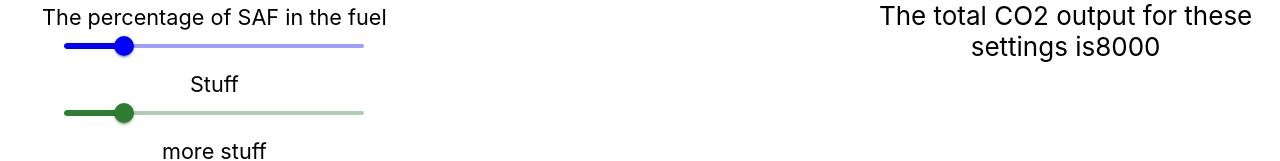
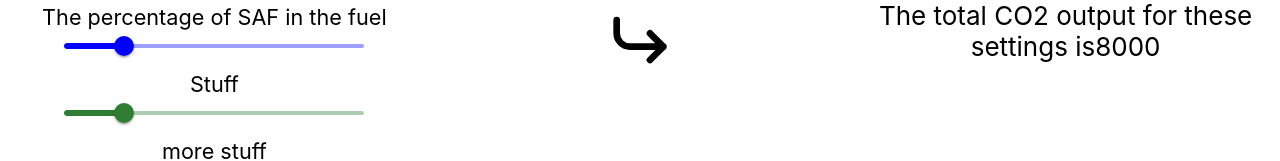
Before and after one commit to hans1512/EiTNettside, a React (Create React App) app: page / in a window 1280 px wide. Shown: the top 161 px of the page. Built offline with nearby package versions, Linux system fonts and the light colour scheme.

Commit message:
added svg for arrow

```diff
--- a/src/App.css
+++ b/src/App.css
@@ -37,6 +37,7 @@
   justify-content: start;
   font-size: calc(10px + 2vmin);
   color: black;
+  position: relative;
 }
 
 .power-image{
@@ -49,6 +50,15 @@
   width: 30vh;
   height: 30vh;
 }
+
+.arrow-image{
+  width: 100%;
+  height:  10vh;
+  flex-direction: row;
+  display: flex;
+
+}
+
 .output-section {
   min-height: 100vh;
   min-width: 33.5%;
--- a/src/App.js
+++ b/src/App.js
@@ -11,6 +11,7 @@ import tyskland from "./images/tyskland.svg"
 import kina from "./images/kina.svg"
 import usa from "./images/usa.svg"
 import norge from "./images/norge.svg"
+import pil from "./images/pil.svg"
 
 function App() {
   const [slider1, setSlider1] = useState(20);
@@ -41,6 +42,7 @@ function App() {
       <div className="input-section">
         <div>
           <div>
+
             <small>The percentage of SAF in the fuel</small>
             <Slider
               defaultValue={20}
@@ -121,6 +123,9 @@ function App() {
         {powerState === "Vindkraft" && (
           <img src={vindkraft} className="power-image" alt="Vindkraft"></img>
         )}
+        <div className="arrow-image">
+          <img src={pil} className="arrow-image" alt="pil" ></img>
+        </div>
         {countryState === "Kina" && (
           <img src={kina} className="country-image" alt="Kina"></img>
         )}
```
Also changed, not shown: src/images/pil.svg (added).
